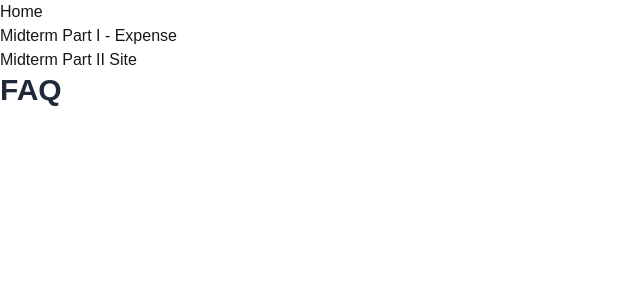
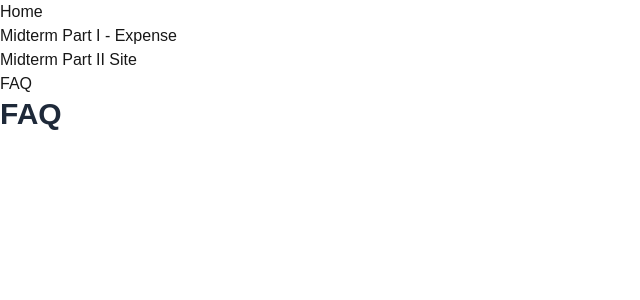
Before and after one commit to sonoboa/final343, a Next.js app: page /faq in a window 1280 px wide. Shown: the top 300 px of the page, without its empty margins (0-640 px from the left). Built offline with nearby package versions, Linux system fonts and the light colour scheme.

Commit message:
faq added

```diff
--- a/src/app/components/menubar.jsx
+++ b/src/app/components/menubar.jsx
@@ -14,7 +14,11 @@ export default function Menubar() {
           <li>
             <a href='https://website-exam-part-2-smoky.vercel.app/' target='_blank'>Midterm Part II Site</a>
           </li>
-        </ul>
+        <li>
+         <Link href='/faq'>FAQ</Link>
+        </li>
+
+                </ul>
       </>
     )
   }
```
